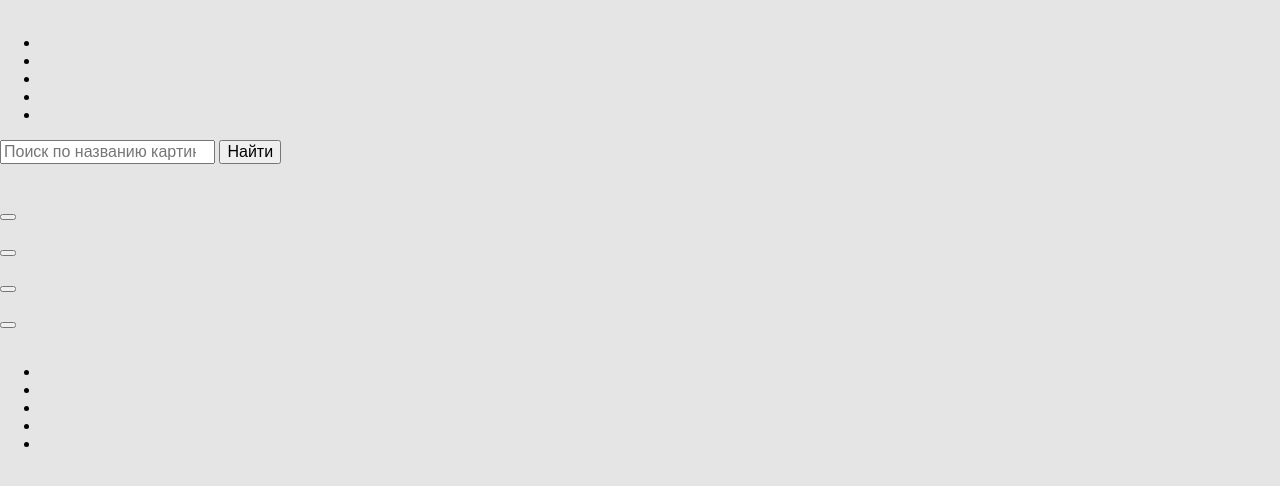
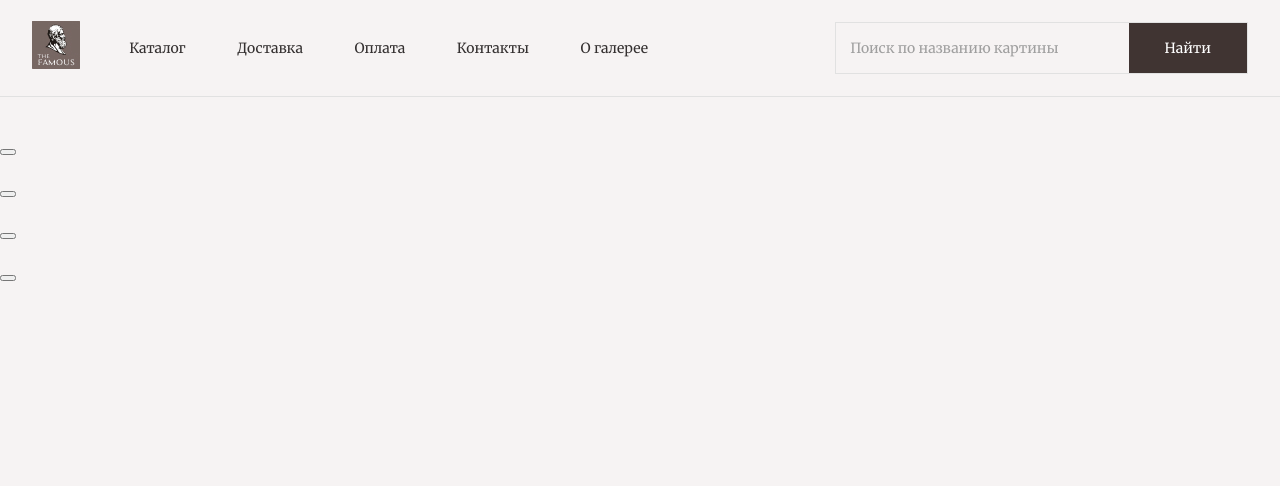
Before and after one commit to pr-jack/Redsoft_test, a website: page source/index.html in a window 1280 px wide. Drawn offline with nearby package versions, Linux system fonts and the light colour scheme; files that its build step writes are made by us from their sources.

Commit message:
сверстал header

```diff
--- a/source/index.html
+++ b/source/index.html
@@ -5,35 +5,43 @@
     <meta name="viewport" content="width=device-width, initial-scale=1.0">
     <title>Redsoft</title>
     <link rel="stylesheet" href="css/style.min.css">
+    <link rel="preconnect" href="https://fonts.gstatic.com">
+    <link href="https://fonts.googleapis.com/css2?family=Merriweather:wght@400;700&display=swap" rel="stylesheet">
 </head>
 <body>
   <header class="page-header">
+    <div class="page-wrapper page-wrapper__header">
       <div class="page-header__logo">
-      <img src="" alt="" class="page-header__logo--image">
+        <a class="page-header__logo--link">
+          <img class="page-header__logo--image" src="img/logo-header.jpg" alt="Логотип">
+        </a>
       </div>
       <nav class="main-nav">
         <ul class="main-nav__list">
           <li class="main-nav__list--item">
-          <a href="" class="main-nav__list--link"></a>
+            <a href="" class="main-nav__list--link">Каталог</a>
           </li>
           <li class="main-nav__list--item">
-          <a href="" class="main-nav__list--link"></a>
+            <a href="" class="main-nav__list--link">Доставка</a>
           </li>
           <li class="main-nav__list--item">
-          <a href="" class="main-nav__list--link"></a>
+            <a href="" class="main-nav__list--link">Оплата</a>
           </li>
           <li class="main-nav__list--item">
-          <a href="" class="main-nav__list--link"></a>
+            <a href="" class="main-nav__list--link">Контакты</a>
           </li>
           <li class="main-nav__list--item">
-          <a href="" class="main-nav__list--link"></a>
+            <a href="" class="main-nav__list--link">О галерее</a>
           </li>
         </ul>
       </nav>
-    <form>
-      <p><input type="search" name="q" placeholder="Поиск по названию картины">
-      <input type="submit" value="Найти"></p>
+      <form class="page-header__search">
+        <p>
+          <input class="page-header__search--input" type="search" name="q" placeholder="Поиск по названию картины">
+          <input class="page-header__search--button button" type="submit" value="Найти">
+        </p>
       </form>
+    </div>
   </header>
   <main class="page-main">
     <section class="catalog">
@@ -73,6 +81,7 @@
         </div>
       </div>
     </section>
+  </main>
   <footer class="page-footer">
     <div class="page-footer__logo">
       <img src="" alt="" class="page-footer__logo--image">
@@ -103,6 +112,5 @@
       <div class="footer-contacts__adress"></div>
     </div>
   </footer>
-  </main>
 </body>
 </html>
--- a/source/sass/base.scss
+++ b/source/sass/base.scss
@@ -9,9 +9,13 @@ html {
 }
 
 body {
-  min-width: 320px;
+  max-width: 1920px;
   margin: 0;
-  background-color: #E5E5E5;
+  font-family: "Merriweather", "Arial", serif;
+  font-size: 14px;
+  font-weight: 400;
+  line-height: 21px;
+  background-color: #F6F3F3;;
 }
 
 a {
@@ -24,6 +28,17 @@ p {
 
 h1, h2 {
   margin: 0;
+}
+
+ul {
+  list-style: none;
+}
+
+.page-wrapper {
+  display: flex;
+  justify-content: space-between;
+  margin: 0 auto;
+  width: 1216px;
 }
 
 .visually-hidden {
@@ -40,7 +55,6 @@ h1, h2 {
   display: inline-block;
   text-align: center;
   text-decoration: none;
-  text-transform: uppercase;
   vertical-align: top;
   border: none;
   background: none;
--- /dev/null
+++ b/source/sass/blocks/header.scss
@@ -0,0 +1,53 @@
+.page-header {
+  display: flex;
+  height: 97px;
+  border-bottom: 1px solid rgba(225, 225, 225, 1);
+}
+
+.page-header__logo {
+
+  &--{
+    display: inline-block;
+  }
+}
+
+.page-header__search {
+  border: 1px solid rgba(225, 225, 225, 1);
+
+  &--input {
+    padding: 16px 14px;
+    width: 261px;
+    background: transparent;
+    border: none;
+  }
+
+  &--button {
+    padding: 16px 36px;
+    color: #ffffff;
+    background-color: rgba(64, 52, 50, 1);
+  }
+}
+
+input[type="search"]::placeholder {
+  color: rgba(159, 159, 159, 1);
+}
+
+.page-wrapper__header {
+  align-items: center;
+}
+
+.main-nav {
+  margin-left: -138px;
+  width: 519px;
+}
+
+.main-nav__list {
+  display: flex;
+  justify-content: space-between;
+  padding: 0;
+  margin: 0;
+
+  &--link {
+    color: rgba(52, 48, 48, 1);
+  }
+}
--- a/source/sass/style.scss
+++ b/source/sass/style.scss
@@ -2,4 +2,4 @@
 @import "normalize.scss";
 @import "variables.scss";
 @import "fonts.scss";
-@import "blocks/page.scss";
+@import "blocks/header.scss";
```
Also changed, not shown: source/img/logo-header.jpg (added), source/sass/blocks/page.scss (deleted). Lines whose indentation alone changed are shown as unchanged.
